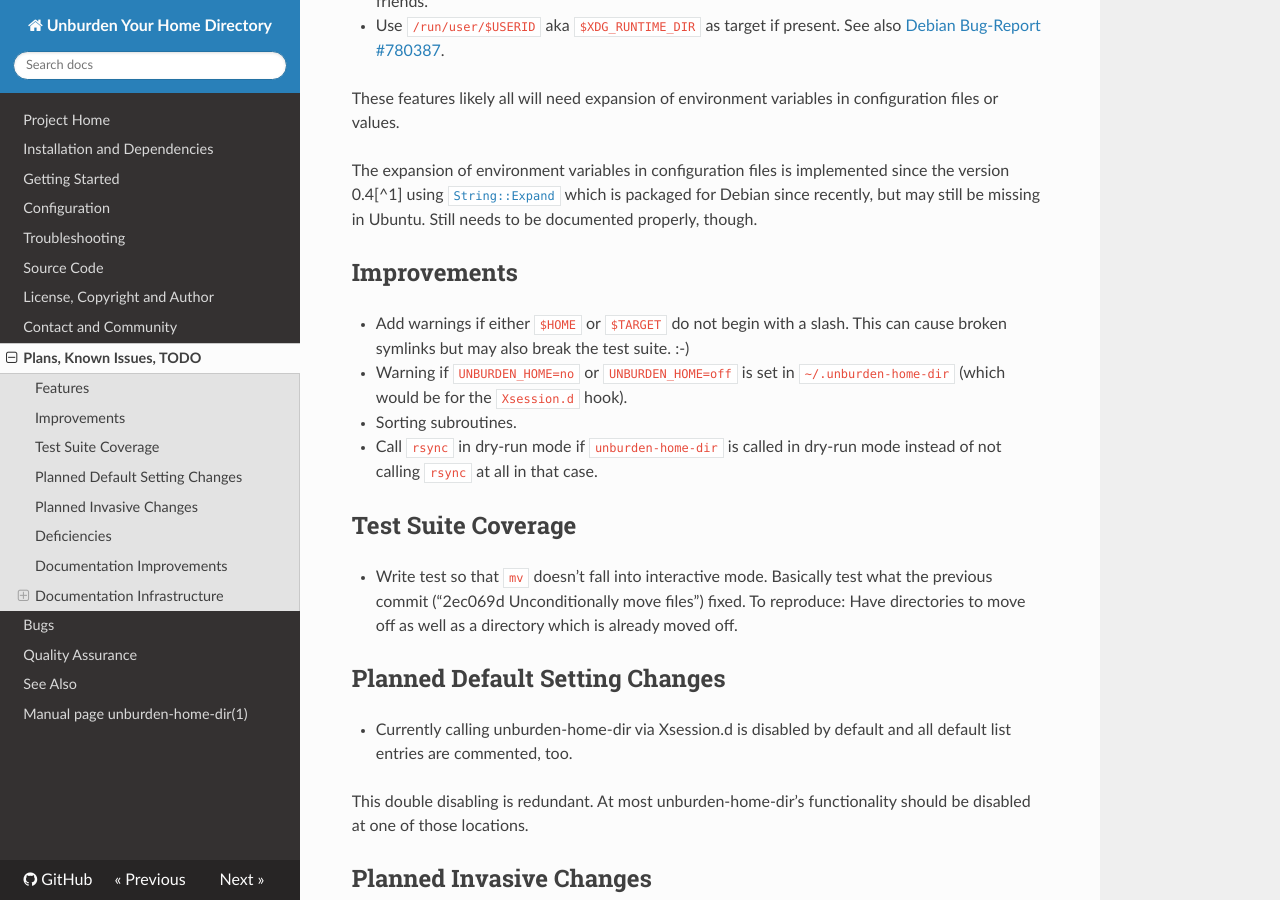
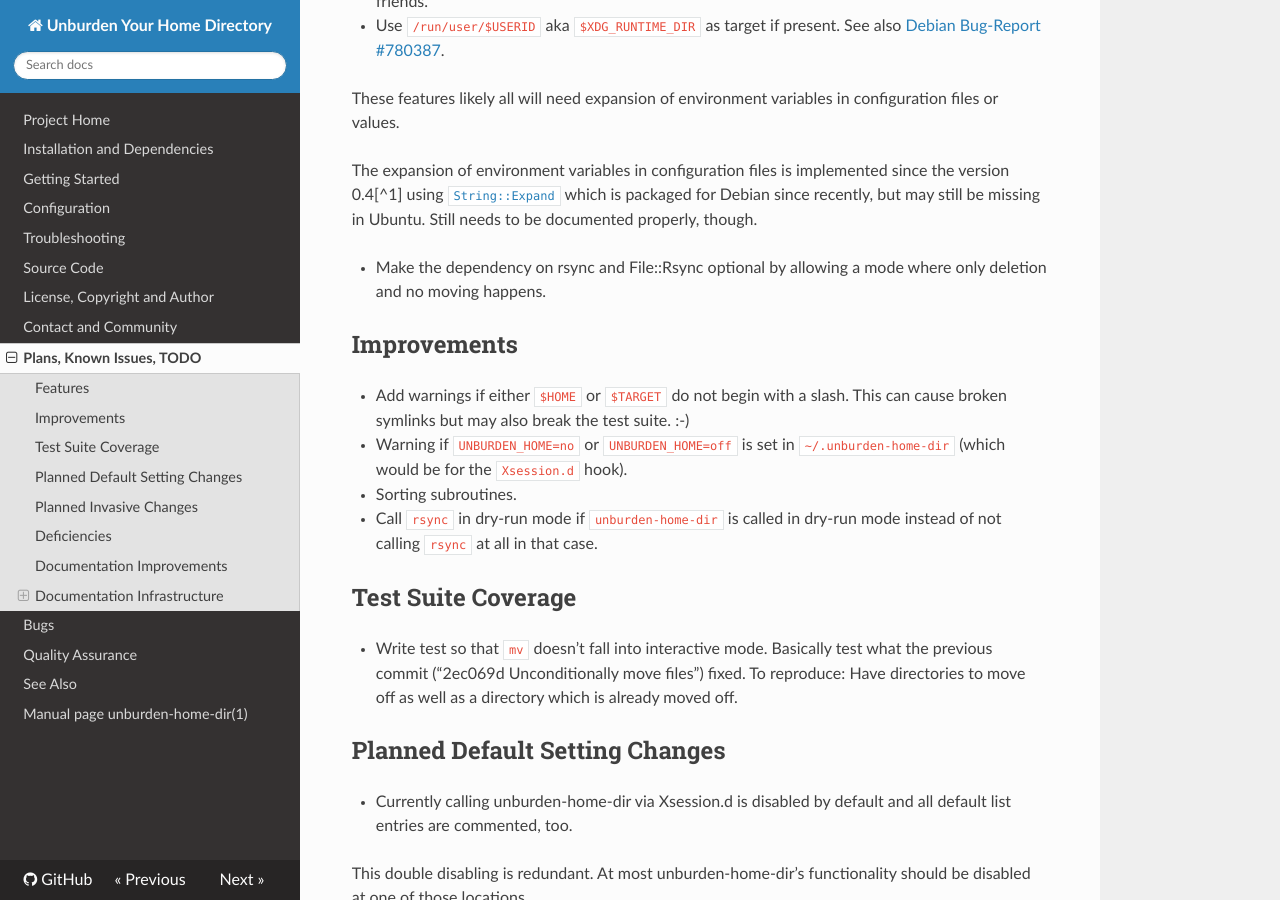
Before and after one commit to xtaran/unburden-home-dir, an MkDocs documentation site: the page built from docs/todo.md, in a window 1280 px wide and 900 px high, scrolled down 326 px. Built offline with MkDocs 1.6.1, drawn with Linux system fonts in a browser that asks for light colours; nearby versions of some CDN libraries; old or Windows-style settings are respelled for this version of MkDocs.

Commit message:
TODO: Make the dependency on rsync and File::Rsync optional

```diff
--- a/docs/todo.md
+++ b/docs/todo.md
@@ -26,6 +26,9 @@ Features
   [`String::Expand`](https://metacpan.org/pod/String::Expand) which is
   packaged for Debian since recently, but may still be missing in
   Ubuntu. Still needs to be documented properly, though.
+
+* Make the dependency on rsync and File::Rsync optional by allowing a
+  mode where only deletion and no moving happens.
 
 Improvements
 ------------
```
